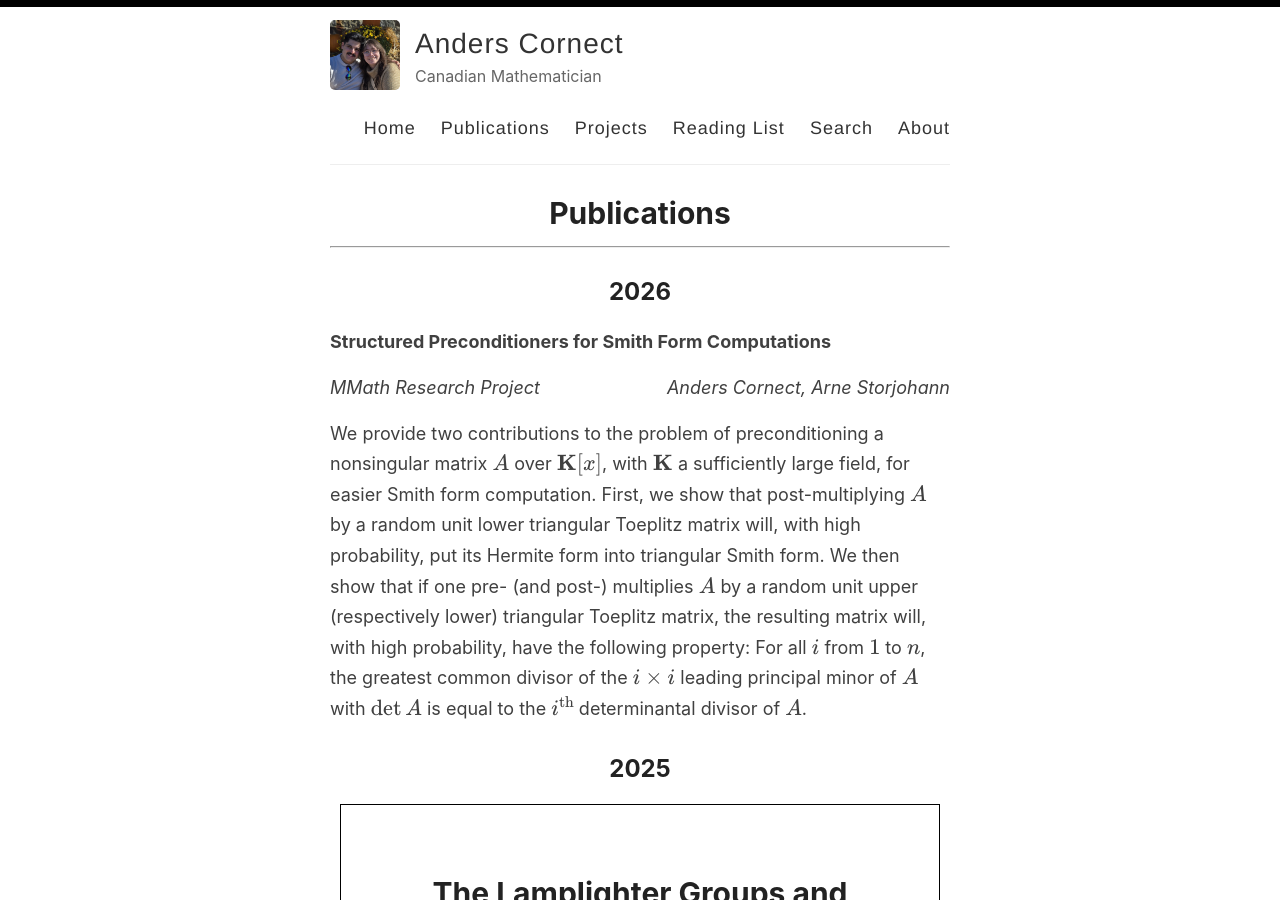
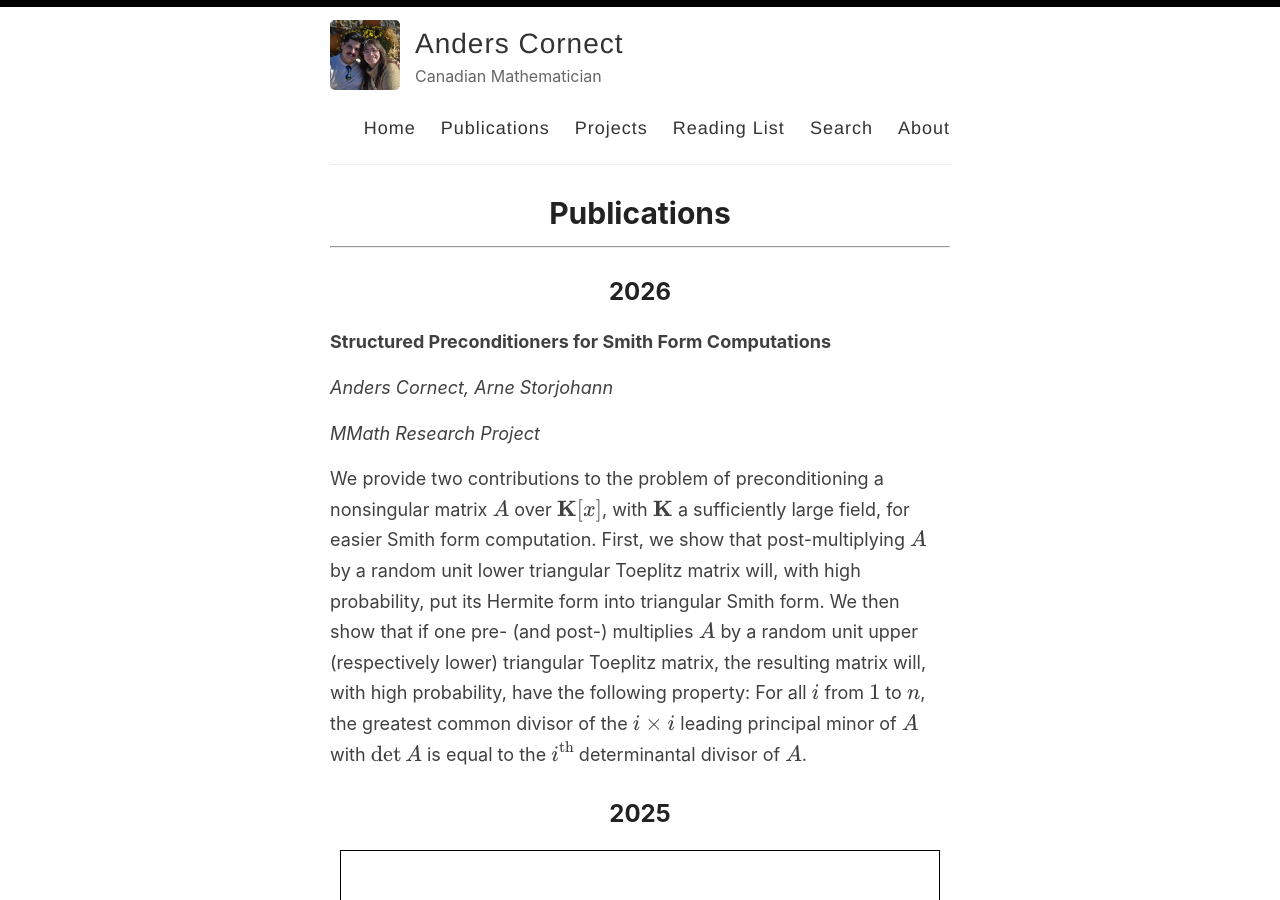
Before and after one commit to And-ers/And-ers.github.io, a Jekyll site: the page built from _pages/publications.md, in a window 1280 px wide and 900 px high. Built offline with Jekyll 4.4.1, drawn with Linux system fonts in a browser that asks for light colours.

Commit message:
modified:   _pages/publications.md

```diff
--- a/_pages/publications.md
+++ b/_pages/publications.md
@@ -12,17 +12,9 @@ permalink: /publications/
 
 **Structured Preconditioners for Smith Form Computations**
 
-<p style="text-align:left;" markdown="1">
+*Anders Cornect, Arne Storjohann*
 
 *MMath Research Project*
-
-<span style="float:right;" markdown="1">
-
-*Anders Cornect, Arne Storjohann*
-
-</span>
-
-</p>
 
 We provide two contributions to the problem of preconditioning a nonsingular matrix \\(A\\) over \\(\mathbf{K}[x]\\), with \\(\mathbf{K}\\) a sufficiently large field, for easier Smith form computation. First, we show that post-multiplying \\(A\\) by a random unit lower triangular Toeplitz matrix will, with high probability, put its Hermite form into triangular Smith form. We then show that if one pre- (and post-) multiplies \\(A\\) by a random unit upper (respectively lower) triangular Toeplitz matrix, the resulting matrix will, with high probability, have the following property: For all \\(i\\) from \\(1\\) to \\(n\\), the greatest common divisor of the \\(i \times i\\) leading principal minor of \\(A\\) with \\(\det A\\) is equal to the \\(i^{\text{th}}\\) determinantal divisor of \\(A\\).
 
```
